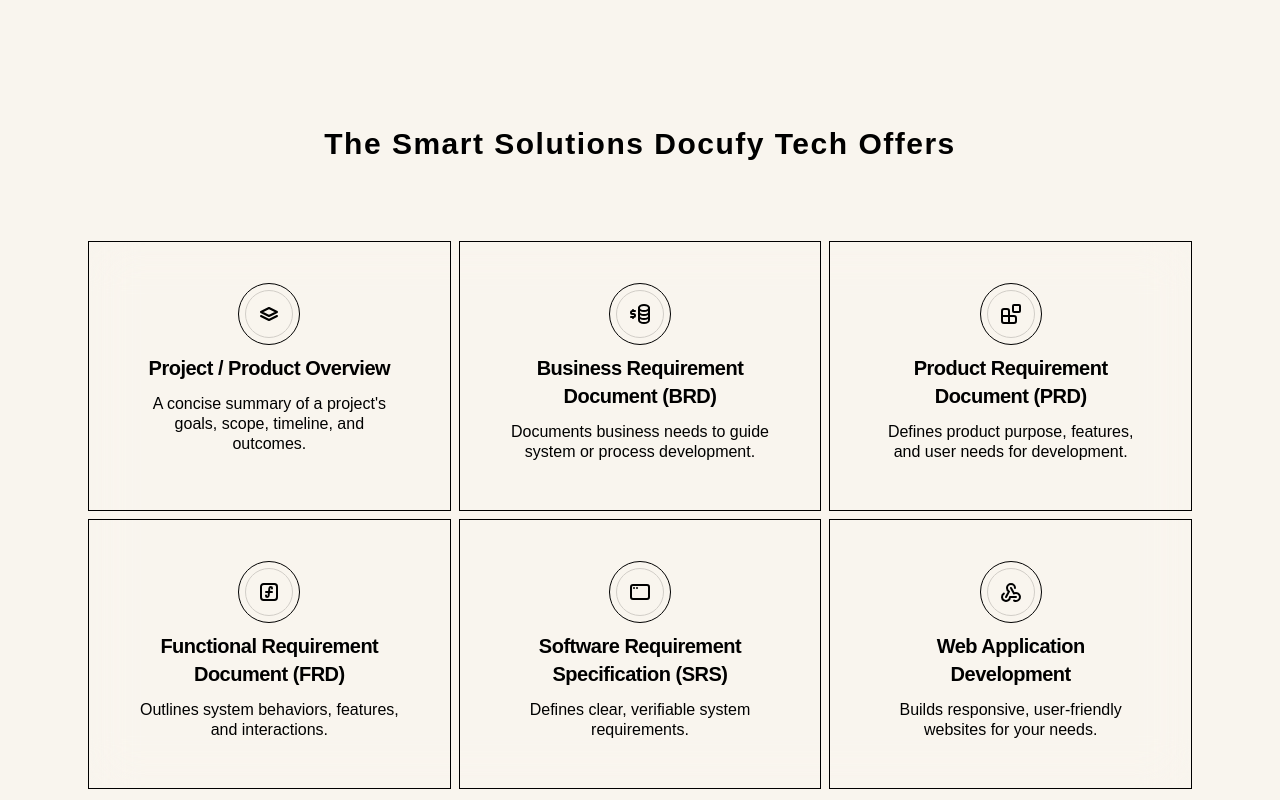
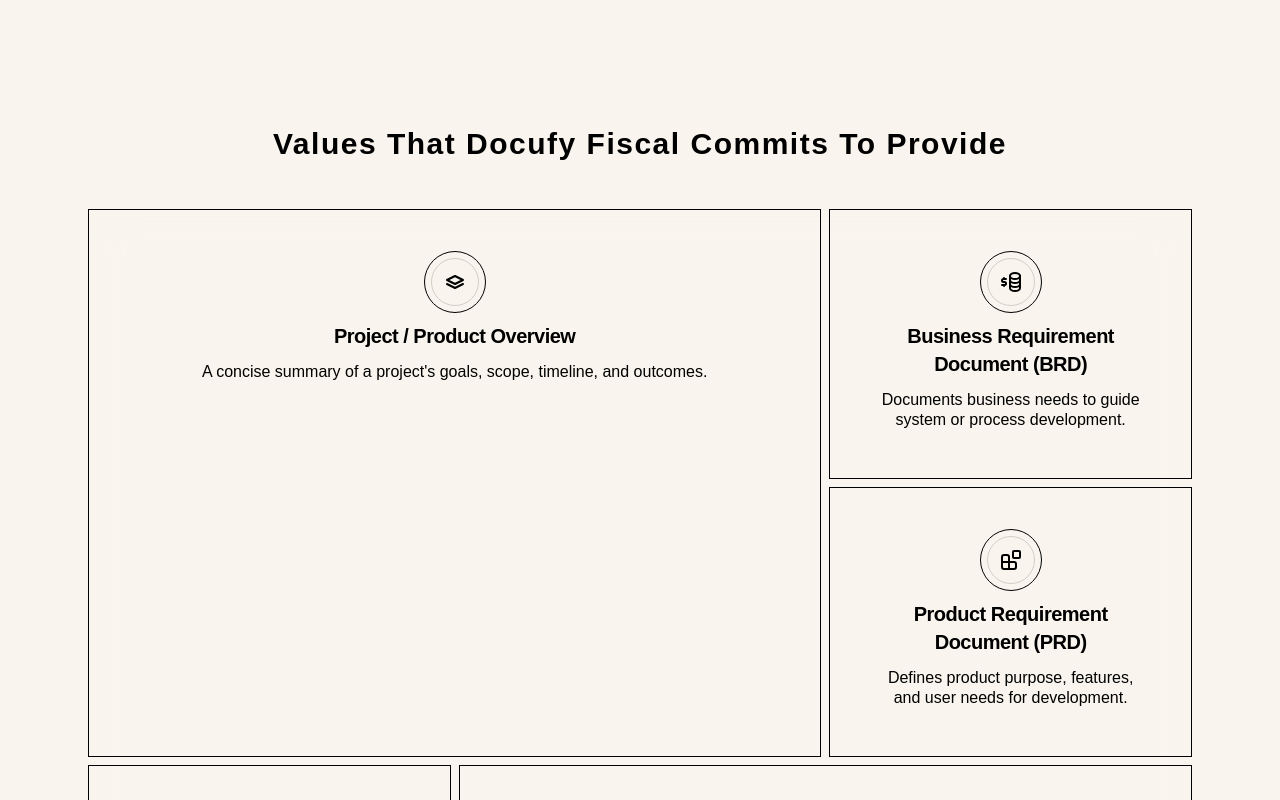
Before and after one commit to docufy-technologies/docufy-fiscal-public, a React (Vite) app: page / in a window 1280 px wide. Shown: the part 1320-2120 px from the top of the page. Built offline with nearby package versions, Linux system fonts and the light colour scheme.

Commit message:
feat: update Home section with new values and adjust SolutionsCard layout

```diff
--- a/src/routes/index.tsx
+++ b/src/routes/index.tsx
@@ -4,7 +4,6 @@
   IconBusinessplan,
   IconFunction,
   IconStack,
-  IconWebhook,
 } from "@tabler/icons-react";
 import { createFileRoute } from "@tanstack/react-router";
 import type { ClassNameValue } from "tailwind-merge";
@@ -100,13 +99,14 @@
         </div>
       </section>
       <section className="pb-12 md:pb-20">
-        <div className="mx-auto max-w-6xl space-y-8 px-6 md:space-y-16">
+        <div className="mx-auto max-w-6xl space-y-8 px-6">
           <h2 className="capitalize leading-relaxed tracking-wider text-center">
-            The Smart Solutions Docufy Tech Offers
+            Values that Docufy Fiscal Commits to Provide
           </h2>
 
           <div className="relative mx-auto grid max-w-6xl *:p-12 sm:grid-cols-2 lg:grid-cols-3 backdrop-blur-xl overflow-hidden gap-2">
             <SolutionsCardCustom
+              className="col-span-2 row-span-2"
               title="Project / Product Overview"
               description="A concise summary of a project's goals, scope, timeline, and outcomes."
               icon={<IconStack className="size-6" />}
@@ -127,14 +127,10 @@
               icon={<IconFunction className="size-6" />}
             />
             <SolutionsCardCustom
+              className="col-span-2"
               title="Software Requirement Specification (SRS)"
               description="Defines clear, verifiable system requirements."
               icon={<IconAppWindow className="size-6" />}
-            />
-            <SolutionsCardCustom
-              title="Web Application Development"
-              description="Builds responsive, user-friendly websites for your needs."
-              icon={<IconWebhook className="size-6" />}
             />
           </div>
         </div>
```
